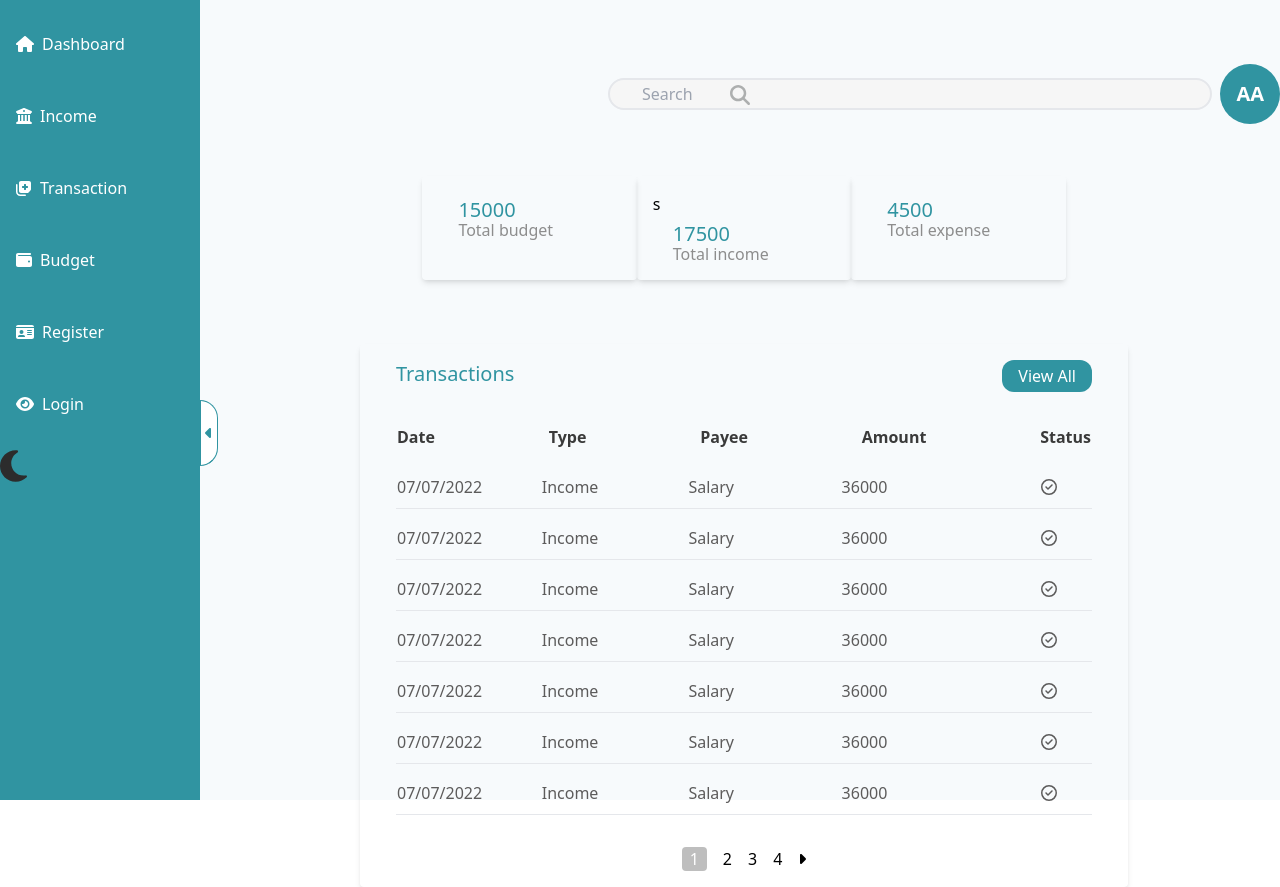
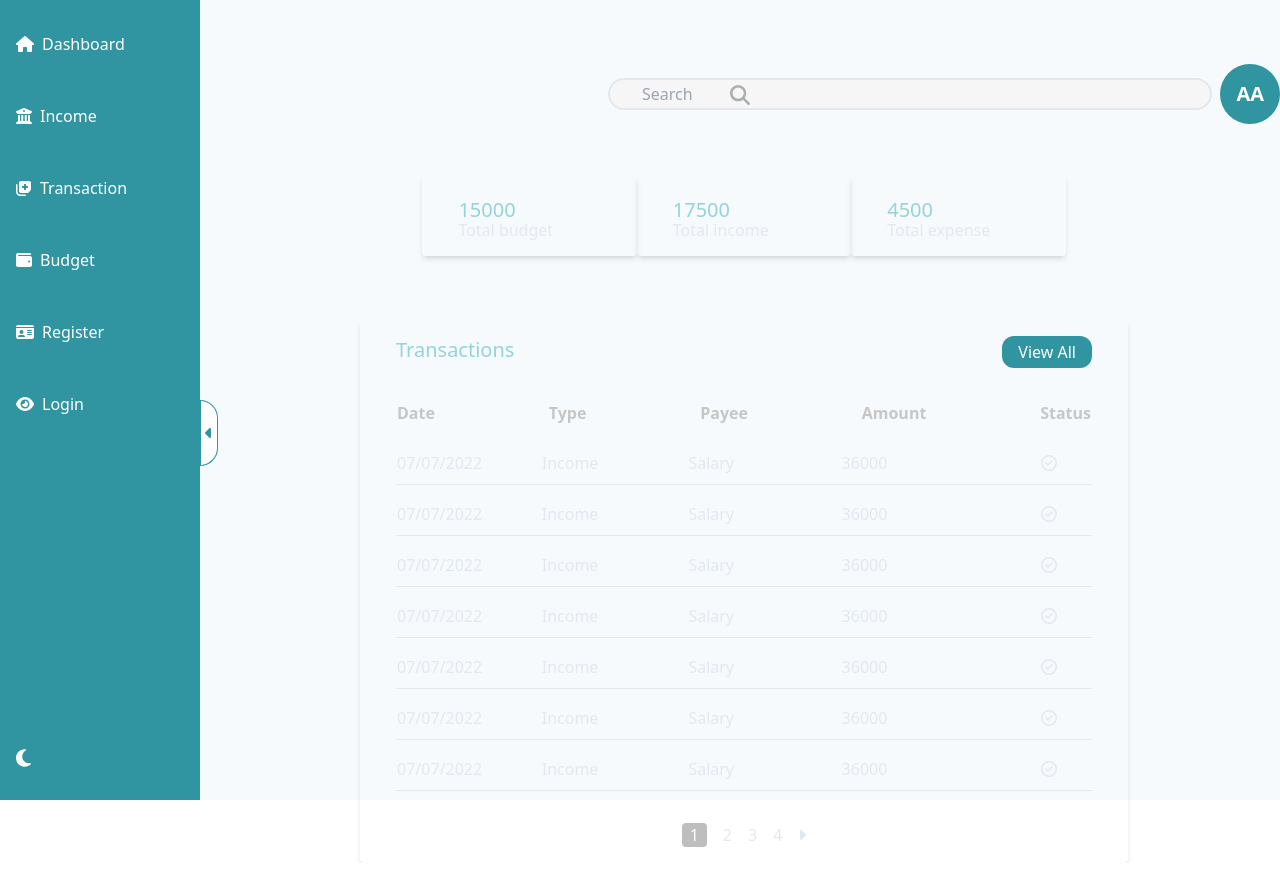
Before and after one commit to New-BaseGroup/FrontEnd, a Vue app: page / in a window 1280 px wide. After the commit the page ends 863 px from the top, so only its background shows below. Built offline with nearby package versions, Linux system fonts and the light colour scheme.

Commit message:
improvments

```diff
--- a/src/App.vue
+++ b/src/App.vue
@@ -1,15 +1,14 @@
 <template>
   <div
-    @theme="HandleEmits"
     class="body-color content-wrapper"
     :class="ToggleTheme"
   >
     <div class="container flex space-x-2 h-screen w-full">
       <div class="bg-background-primary content-wrapper">
-        <SideBar @theme="HandleEmits" />
+        <SideBar @theme="HandleEmits" class="bg-background-primary" />
       </div>
 
-      <div class="item w-screen h-auto bg-background-secondary content-wrapper">
+      <div class="item w-screen h-auto bg-background-secondary text-background-ternary content-wrapper">
         <router-view />
       </div>
     </div>
@@ -21,9 +20,7 @@ import { RouterView } from "vue-router";
 import SideBar from "./components/UI/SideBar.vue";
 
 const ToggleTheme = ref("theme-light");
-
 function HandleEmits(data) {
   ToggleTheme.value = data;
-  console.log("app: " + ToggleTheme.value);
 }
 </script>
--- a/src/assets/tailwind.css
+++ b/src/assets/tailwind.css
@@ -17,6 +17,10 @@
   .sideBarButton {
     @apply absolute top-1/2 left-[100%] mb-auto px-1 py-5  my-auto rounded-r-full hover:text-white hover:bg-[#3094a1] border-[#3094a1] bg-white  text-[#3094a1] border;
   }
+
+  .toggle {
+    @apply flex w-full text-background-text  cursor-pointer items-center  pl-3 transition duration-300 ease-in-out ml-1  py-4 my-4  ;
+  }
 }
 
 .theme-light {
@@ -25,16 +29,18 @@
   --bg-background-ternary: #e2e8f0;
   --bg-background-hover: #f7fafc;
   --text-background-text: #3094a1;
+  --text-toggle-text: #252525;
 }
 
 .theme-dark {
-  /* --bg-background-primary: #06373d; */
   --bg-background-primary: #0d2438;
   --bg-background-secondary: #102c44;
-  --bg-background-ternary: #9da9b2;
+  --bg-background-ternary: #c3c3c3;
+  --bg-background-hover: #102c44;
+  --text-background-text: #ccf807;
+  --text-content-text: #d6d3d3;
+  --text-toggle-text: #ccf807;
 
-  --bg-background-hover: #102c44;
-  --text-background-text: #f7fafc;
 }
 
 /* --bg-background-primary: #06373d; */
--- a/src/components/UI/SideBar.vue
+++ b/src/components/UI/SideBar.vue
@@ -1,7 +1,7 @@
 <template>
-  <div class="h-full flex flex-row relative">
+  <div class="h-full flex flex-row relative ">
     <div
-			class="transition-all h-full duration-300 flex-col justify-between bg-[#3094a1] text-white"
+			class=" relative transition-all h-full duration-300 flex-col justify-between text-white "
       :class="{ 'w-[200px]': expanded, 'w-[50px]': !expanded }"
     >
       <RouterLink
@@ -18,7 +18,11 @@
           {{ item.title }}
         </span>
       </RouterLink>
-      <ThemeToggle @theme="HandleEmits" />
+      <div
+>
+
+        <ThemeToggle @theme="HandleEmits" class=" fixed bottom-0 toggle " />
+      </div>
     </div>
     <button @click="expand" class="sideBarButton">
 			<font-awesome-icon :icon="expanded === true ? 'caret-left' : 'caret-right'" />
--- a/src/components/UI/ThemeToggle.vue
+++ b/src/components/UI/ThemeToggle.vue
@@ -1,12 +1,13 @@
 <template>
-  <button @click="ToggleTheme">
-    <font-awesome-icon
+
+    <button @click="ToggleTheme">
+      <font-awesome-icon
       v-if="theme === 'theme-light'"
       icon="moon"
-      class="text-[#2c2c2c] text-4xl"
-    />
-    <font-awesome-icon v-else icon="sun" class="text-[#f1ed0b] text-4xl" />
-  </button>
+      class="text-xl text-[#fff] hover:text-[#2b2b2b] "
+      />
+      <font-awesome-icon v-else icon="sun" class=" text-xl" />
+    </button>
 </template>
 
 <script setup>
@@ -18,7 +19,7 @@ localStorage.setItem("theme", theme.value);
 
 const emitThemeClass = defineEmits(["theme"]);
 
-theme.value = localStorage.getItem("theme") || "theme-light";
+theme.value = localStorage.getItem("theme");
 
 const ToggleTheme = () => {
   theme.value = theme.value == "theme-light" ? "theme-dark" : "theme-light";
--- a/src/views/Dashboard.vue
+++ b/src/views/Dashboard.vue
@@ -28,22 +28,22 @@
 
     <div class="base-card">
       <div class="leading-3 px-5 py-1">
-        <h3 class="text-[#3094a1] text-xl">15000</h3>
-        <p class="text-[#8D8D8D]">Total budget</p>
-      </div>
-    </div>
-
-    <div class="base-card">s
-      <div class="leading-3 px-5 py-1">
-        <h3 class="text-[#3094a1] text-xl">17500</h3>
-        <p class="text-[#8D8D8D]">Total income</p>
+        <h3 class="text-[#94d3db] text-xl">15000</h3>
+        <p class="text-background-content">Total budget</p>
       </div>
     </div>
 
     <div class="base-card">
       <div class="leading-3 px-5 py-1">
-        <h3 class="text-[#3094a1] text-xl">4500</h3>
-        <p class="text-[#8D8D8D]">Total expense</p>
+        <h3 class="text-[#94d3db] text-xl">17500</h3>
+        <p class="text-background-content-text">Total income</p>
+      </div>
+    </div>
+
+    <div class="base-card">
+      <div class="leading-3 px-5 py-1">
+        <h3 class="text-[#94d3db] text-xl">4500</h3>
+        <p class="text-background-content-text">Total expense</p>
       </div>
     </div>
 
@@ -51,7 +51,7 @@
   <div class="base-card">
     <div class="flex flex-col">
       <div class="flex justify-between">
-        <p class="ml-5 text-xl text-[#3094a1]">Transactions</p>
+        <p class="ml-5 text-xl text-[#94d3db]">Transactions</p>
         <button
           class="mr-5 bg-[#3094a1] text-white px-4 py-1 rounded-xl hover:bg-[#9ccad0]"
         >
@@ -60,7 +60,7 @@
       </div>
       <table class="flex flex-col gap-6 my-8">
         <thead class="">
-          <tr class="flex justify-between mx-5 text-[#3a3a3a]">
+          <tr class="flex justify-between mx-5 text-[#c6c6c6]">
             <th class="">Date</th>
             <th class="">Type</th>
             <th class="">Payee</th>
@@ -71,7 +71,7 @@
         <tbody class="flex flex-col gap-4">
           <!-- here will be transaction loop -->
 
-          <tr class="flex mx-5 border-b text-[#5C5B5B]">
+          <tr class="flex mx-5 border-b">
             <td class="mb-2">
               <p class="">07/07/2022</p>
             </td>
@@ -90,7 +90,7 @@
               /></span>
             </td>
           </tr>
-          <tr class="flex mx-5 border-b text-[#5C5B5B]">
+          <tr class="flex mx-5 border-b">
             <td class="mb-2">
               <p class="">07/07/2022</p>
             </td>
@@ -109,7 +109,7 @@
               /></span>
             </td>
           </tr>
-          <tr class="flex mx-5 border-b text-[#5C5B5B]">
+          <tr class="flex mx-5 border-b">
             <td class="mb-2">
               <p class="">07/07/2022</p>
             </td>
@@ -128,7 +128,7 @@
               /></span>
             </td>
           </tr>
-          <tr class="flex mx-5 border-b text-[#5C5B5B]">
+          <tr class="flex mx-5 border-b">
             <td class="mb-2">
               <p class="">07/07/2022</p>
             </td>
@@ -147,7 +147,7 @@
               /></span>
             </td>
           </tr>
-          <tr class="flex mx-5 border-b text-[#5C5B5B]">
+          <tr class="flex mx-5 border-b">
             <td class="mb-2">
               <p class="">07/07/2022</p>
             </td>
@@ -166,7 +166,7 @@
               /></span>
             </td>
           </tr>
-          <tr class="flex mx-5 border-b text-[#5C5B5B]">
+          <tr class="flex mx-5 border-b">
             <td class="mb-2">
               <p class="">07/07/2022</p>
             </td>
@@ -185,7 +185,7 @@
               /></span>
             </td>
           </tr>
-          <tr class="flex mx-5 border-b text-[#5C5B5B]">
+          <tr class="flex mx-5 border-b">
             <td class="mb-2">
               <p class="">07/07/2022</p>
             </td>
--- a/tailwind.config.js
+++ b/tailwind.config.js
@@ -21,6 +21,8 @@ module.exports = {
         ternary: "var(--bg-background-ternary)",
         hover: "var(--bg-background-hover)",
         text: "var(--text-background-text)",
+        toggle: "var(--text-toggle-text)",
+        content: "var(--text-content-text)",
       },
 
       inherit: colors.inherit,
```
